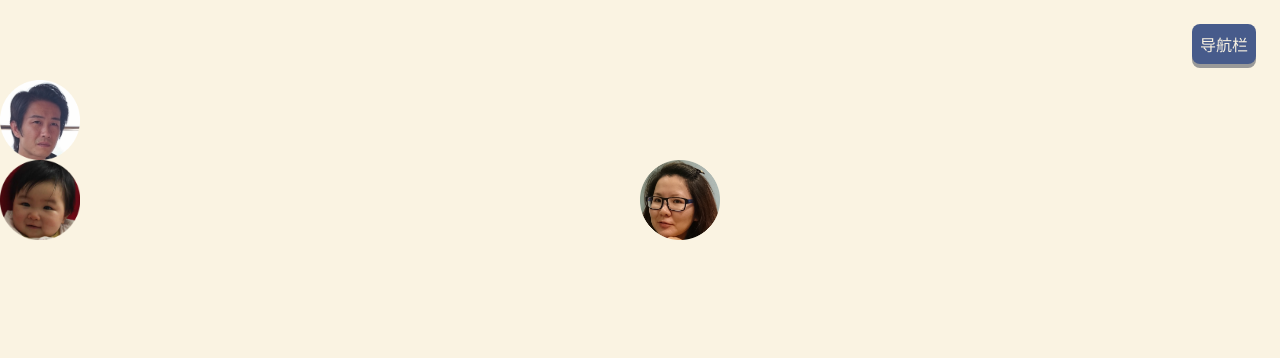
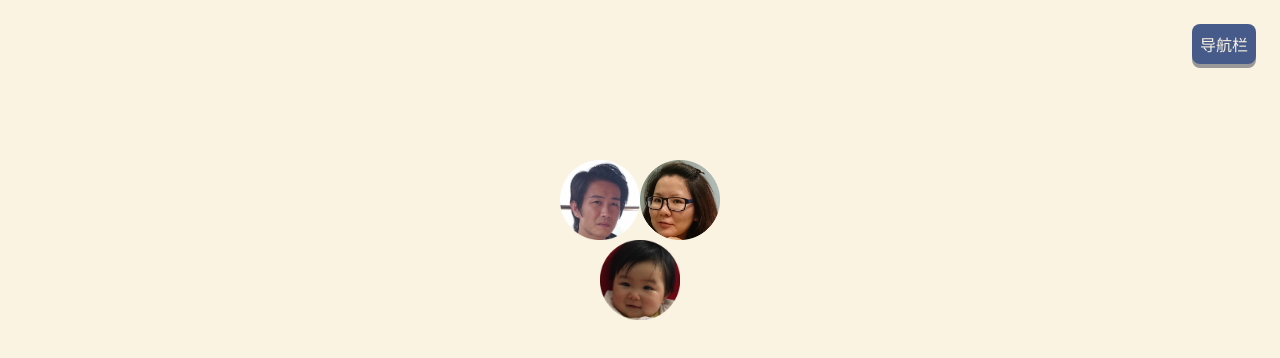
Before and after one commit to winewig/dqqFamily, an Angular app: page / in a window 1280 px wide. Shown: the top 358 px of the page. Built offline with nearby package versions, Linux system fonts and the light colour scheme.

Commit message:
feature: finished the main page animation

```diff
--- a/src/app/main-page-area/main-page/main-page.component.html
+++ b/src/app/main-page-area/main-page/main-page.component.html
@@ -1,11 +1,13 @@
 <dqq-navigation-bar></dqq-navigation-bar>
 
-<div [@mamaHead]="'toCenter'" class="img">
-  <img src="../../../assets/main-page/jingjinghead.png" alt="Mama">
+<div class="parent-container">
+  <div class="papaHead">
+    <img @papaHead src="../../../assets/main-page/dayuanHead.jpg" alt="Papa">
+  </div>
+  <div class="mamaHead">
+    <img @mamaHead src="../../../assets/main-page/jingjinghead.png" alt="Mama">
+  </div>
 </div>
-<div [@papaHead]="'toCenter'" class="img papaHead">
-  <img src="../../../assets/main-page/dayuanHead.jpg" alt="Papa">
+<div class="bigbig-Container">
+  <img @imgBottom src="../../../assets/main-page/bigbighead.jpg" alt="Bigbig">
 </div>
-<div class="img">
-  <img src="../../../assets/main-page/bigbighead.jpg" alt="Bigbig">
-</div>
--- a/src/app/main-page-area/main-page/main-page.component.scss
+++ b/src/app/main-page-area/main-page/main-page.component.scss
@@ -1,10 +1,39 @@
-.img {
-  width: 80px;
+.parent-container {
   height: 80px;
+  overflow: hidden;
+  position: relative;
+  margin-top: 160px;
 }
 
 .papaHead {
+  width: 50%;
+  height: 80px;
+  display: inline-block;
+  position: absolute;
+  left: 0;
+  img {
+    position: absolute;
+    right: 0;
+  }
+}
 
+.mamaHead {
+  width: 50%;
+  height: 80px;
+  display: inline-block;
+  position: absolute;
+  right: 0;
+  img {
+    position: absolute;
+    left: 0;
+  }
+}
+
+.bigbig-Container {
+  width: 80px;
+  margin: 0 auto;
+  left: 0;
+  right: 0;
 }
 
 img {
--- a/src/app/main-page-area/main-page/main-page.component.ts
+++ b/src/app/main-page-area/main-page/main-page.component.ts
@@ -7,34 +7,56 @@ import {animate, sequence, state, style, transition, trigger} from '@angular/ani
   styleUrls: ['./main-page.component.scss'],
   animations: [
     trigger('papaHead', [
-      // state('toCenter', style({
-      //   transform: 'translate( 50vw, 80px )',
-      // })),
       transition(
         ':enter',
         sequence([
           style({
-            transform: 'translate(-80px, 80px)'
+            position: 'absolute',
+            transform: 'translateX(-50vw)',
+            opacity: 0
           }),
           animate('2s')
         ])
       )
     ]),
     trigger('mamaHead', [
-      state('toCenter', style({
-        transform: 'translate( 50vw, 160px )'
-      })),
       transition(
         ':enter',
         sequence(([
           style({
-            transform: 'translate(100vw, 160px)'
+            position: 'absolute',
+            transform: 'translateX(50vw)',
+            opacity: 0
           }),
           animate('2s')
         ]))
       )
     ]),
-
+    trigger('imgBottom', [
+      transition(
+        ':enter',
+        sequence([
+          style({
+            transform: 'translateY(50vh)',
+            opacity: 0
+          }),
+          animate('2s 2s'),
+          style({
+            opacity: 1,
+            transform: 'rotateZ(50deg)'
+          }),
+          animate('0.5s'),
+          style({
+            transform: 'rotateZ(-50deg)'
+          }),
+          animate('0.5s'),
+          style({
+            transform: 'scale(2,2'
+          }),
+          animate('1s')
+        ])
+      )
+    ])
   ]
 })
 export class MainPageComponent implements OnInit {
```
